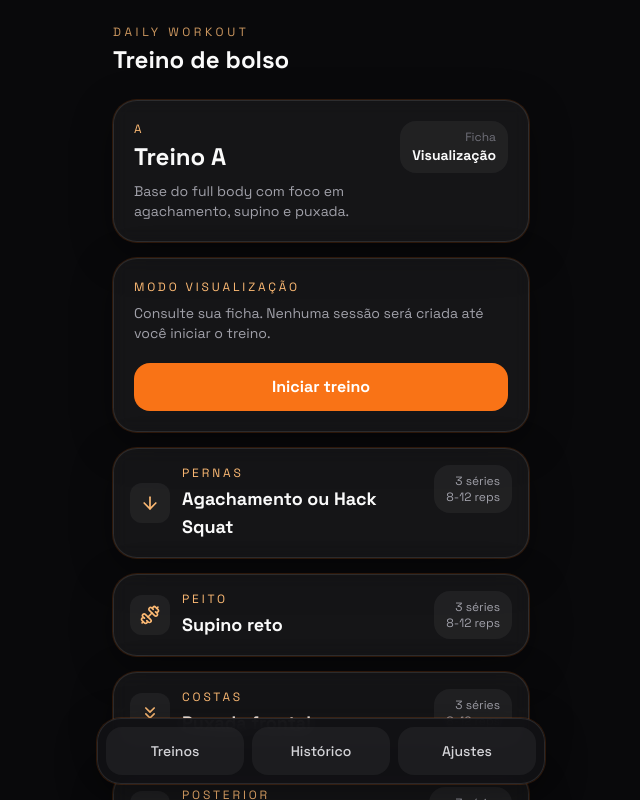
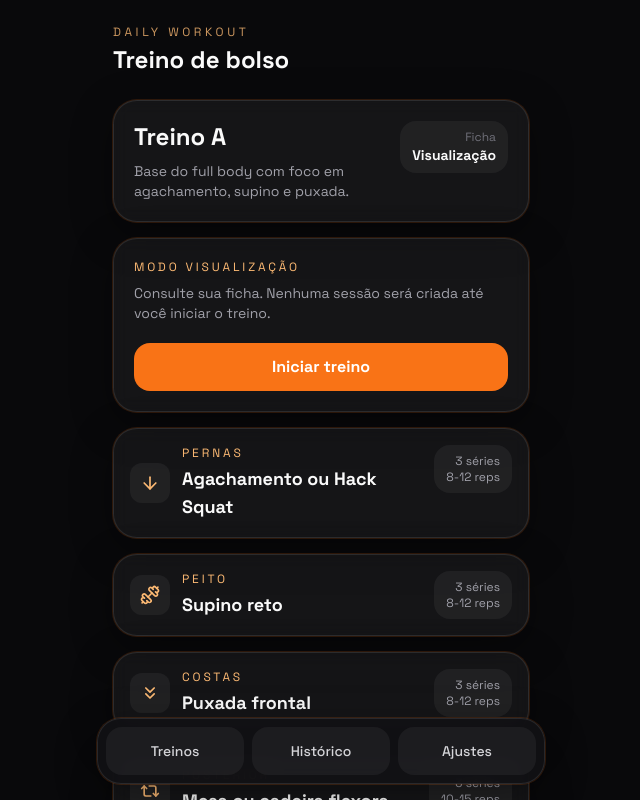
Before and after one commit to lnrdgst/daily-workout, a React (Vite) app: page /workout/A in a window 1280 px wide. Shown: the top 800 px of the page, without its empty margins (319-959 px from the left). Built offline with nearby package versions, Linux system fonts and the light colour scheme.

Commit message:
style: remove identificador redundante da ficha de treino

```diff
--- a/src/pages/WorkoutPage.tsx
+++ b/src/pages/WorkoutPage.tsx
@@ -110,8 +110,7 @@ export const WorkoutPage = () => {
         <section className="panel p-5">
           <div className="flex items-start justify-between gap-4">
             <div>
-              <p className="text-xs uppercase tracking-[0.24em] text-accent-300">{workout.id}</p>
-              <h2 className="mt-1 text-2xl font-bold">{workout.name}</h2>
+              <h2 className="text-2xl font-bold">{workout.name}</h2>
               <p className="mt-2 text-sm text-zinc-400">{workout.description}</p>
             </div>
             <div className="rounded-2xl bg-white/5 px-3 py-2 text-right">
```
